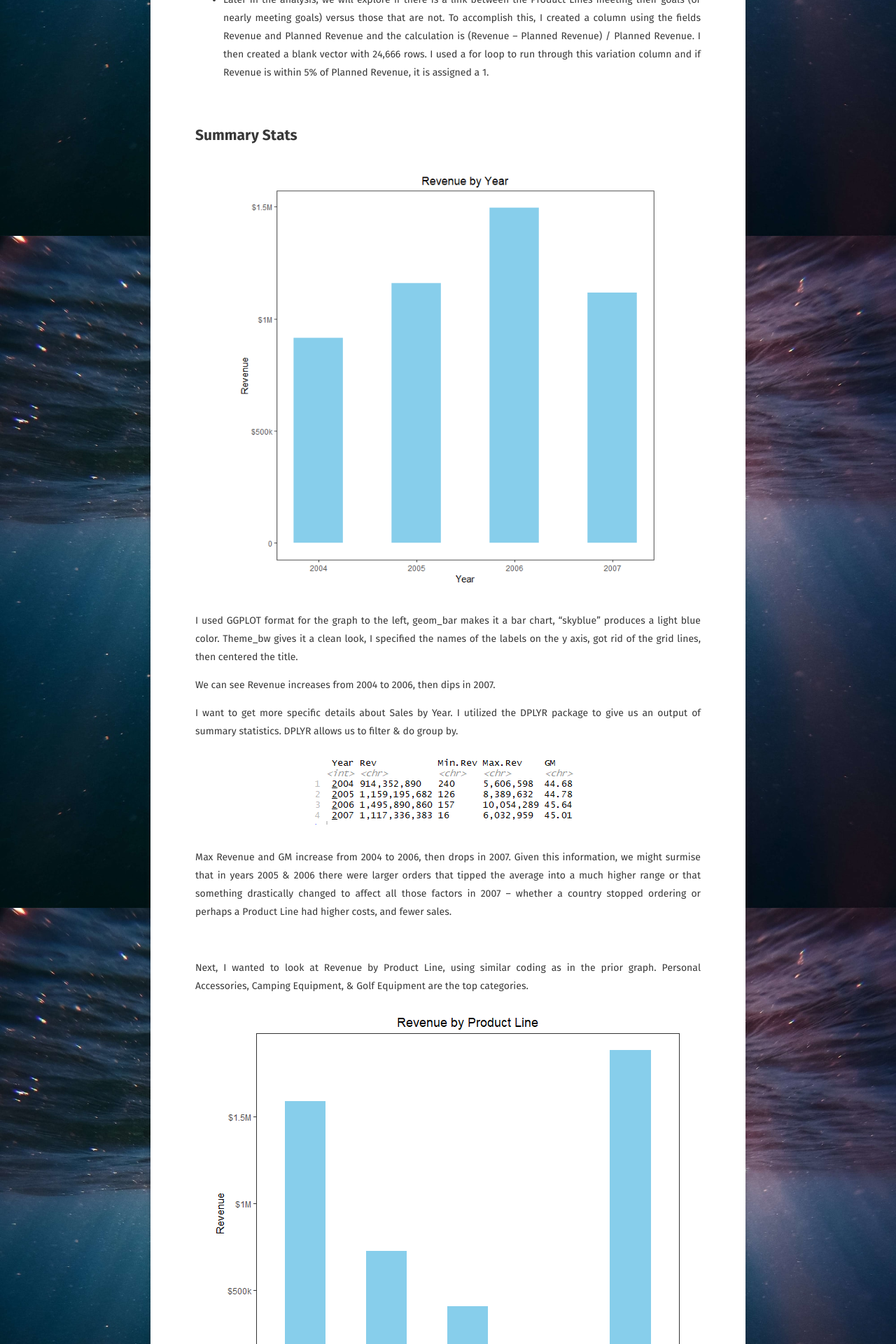
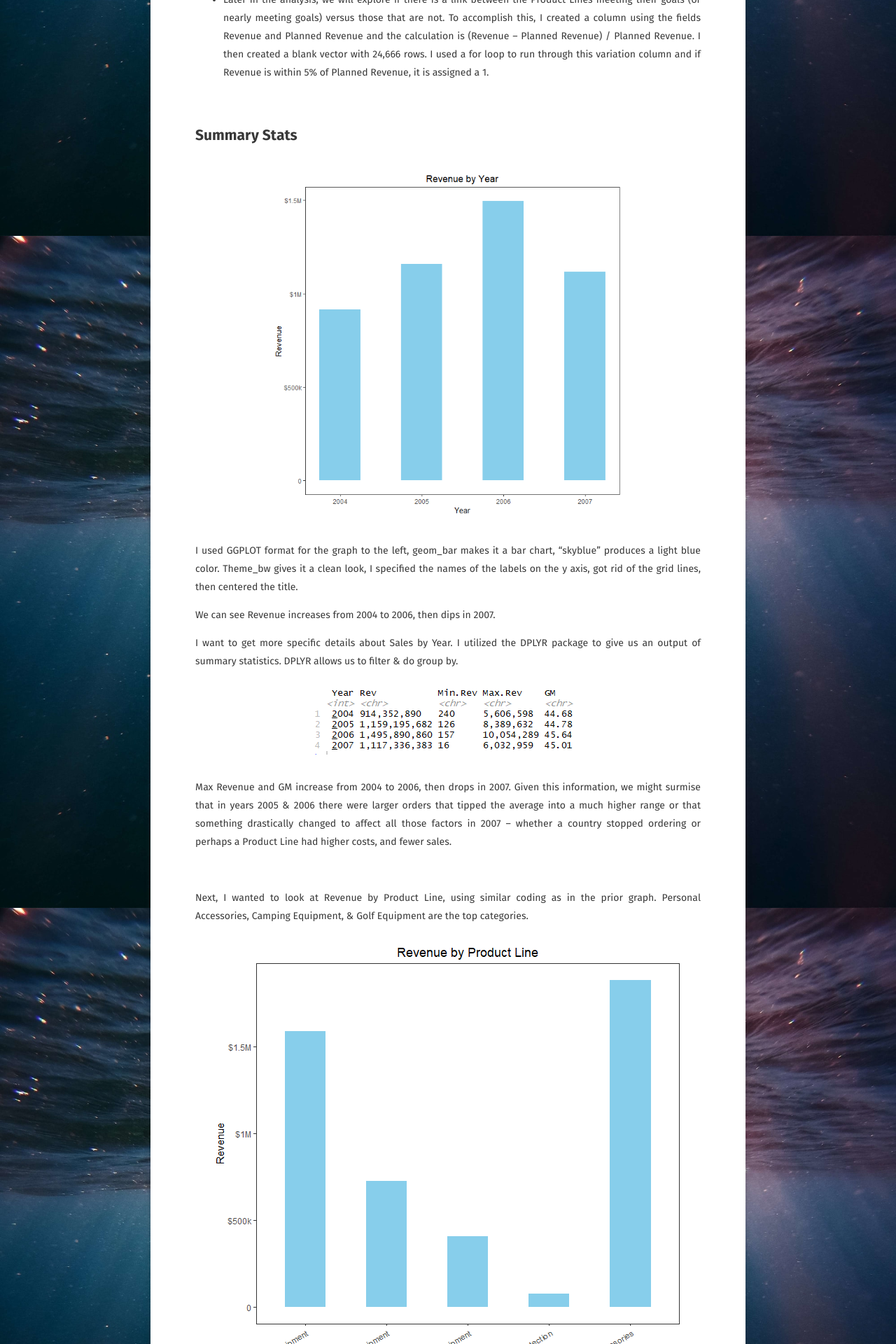
Before and after one commit to sarahschirduan/sarahschirduan.github.io, a Jekyll site: the page built from _posts/2019-08-06-increase-profits.md, in a window 1280 px wide. Shown: the part 1583-3503 px from the top of the page at 70% size. Built offline with Jekyll 4.4.1, drawn with Linux system fonts in a browser that asks for light colours; some web fonts are replaced.

Commit message:
Update 2019-08-06-increase-profits.md

```diff
--- a/_posts/2019-08-06-increase-profits.md
+++ b/_posts/2019-08-06-increase-profits.md
@@ -44,7 +44,7 @@
 ## Summary Stats
 
 <figure>
-<a href="/assets/img/Tough1.png"><img src="/assets/img/Tough1.png" style="width:600px; height:600px"></a>
+<a href="/assets/img/Tough1.png"><img src="/assets/img/Tough1.png" style="width:500px; height:500px"></a>
 </figure>
 
 I used GGPLOT format for the graph to the left, geom_bar makes it a bar chart, “skyblue” produces a light blue color. Theme_bw gives it a clean look, I specified the names of the labels on the y axis, got rid of the grid lines, then centered the title.
```
